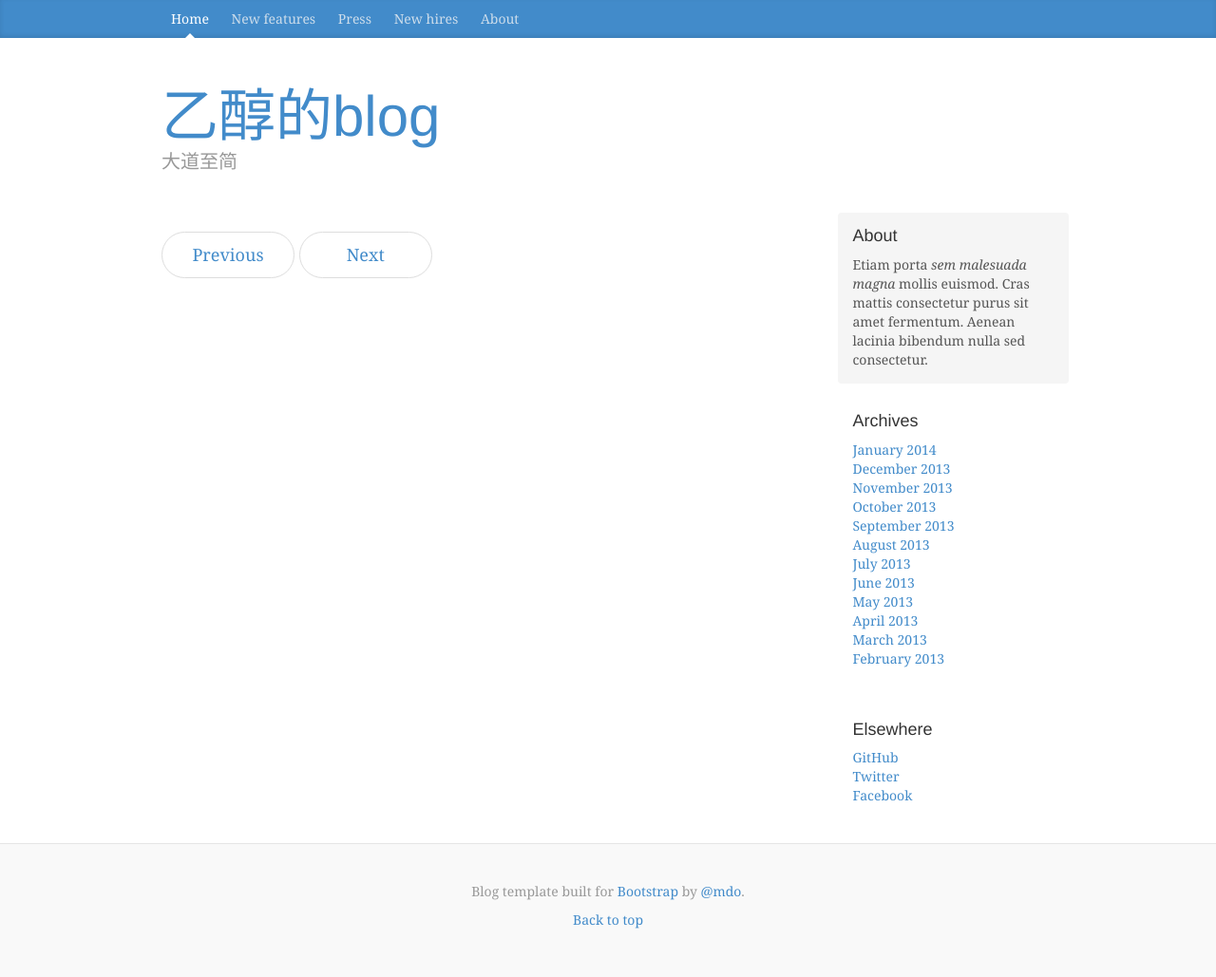
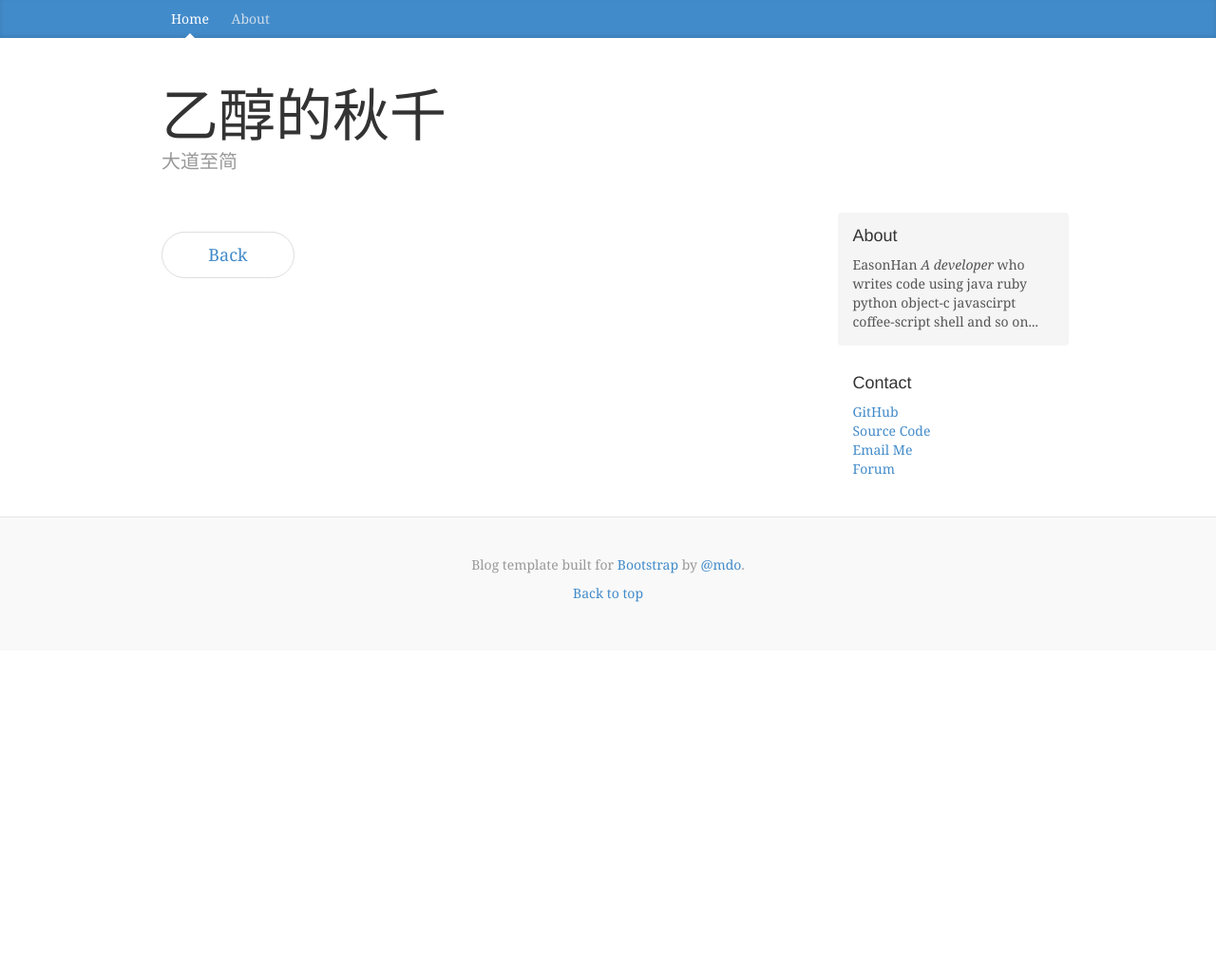
Before and after one commit to easonhan007/flyback_blog, a Python web app: template templates/index.html in a window 1280 px wide. Shown: the whole page at 95% size. After the commit the page ends 634 px from the top, so only its background shows below. Run offline with Jinja, Linux system fonts and the light colour scheme; the template is opened without the code that fills it, so the values that code supplies are empty; some libraries are stand-ins or nearby versions.

Commit message:
finish basic function

```diff
--- a/static/css/blog.css
+++ b/static/css/blog.css
@@ -161,3 +161,7 @@ h6, .h6 {
   background-color: #f9f9f9;
   border-top: 1px solid #e5e5e5;
 }
+
+.del-link {
+  padding-left: 1em;
+}
--- a/templates/_about.html
+++ b/templates/_about.html
@@ -1,4 +1,4 @@
 <div class="sidebar-module sidebar-module-inset">
 	<h4>About</h4>
-	<p>Etiam porta <em>sem malesuada magna</em> mollis euismod. Cras mattis consectetur purus sit amet fermentum. Aenean lacinia bibendum nulla sed consectetur.</p>
+	<p>EasonHan<em> A developer </em>who writes code using java ruby python	object-c javascirpt coffee-script shell and so on... </p>
 </div>
--- a/templates/_other.html
+++ b/templates/_other.html
@@ -1,8 +1,9 @@
 <div class="sidebar-module">
-	<h4>Elsewhere</h4>
+	<h4>Contact</h4>
 	<ol class="list-unstyled">
-	  <li><a href="#">GitHub</a></li>
-	  <li><a href="#">Twitter</a></li>
-	  <li><a href="#">Facebook</a></li>
+	  <li><a href="https://github.com/easonhan007">GitHub</a></li>
+	  <li><a href="https://github.com/easonhan007/flyback_blog">Source Code</a></li>
+	  <li><a href="mailto:nbkhic@qq.com">Email Me</a></li>
+	  <li><a href="http://itest.info">Forum</a></li>
 	</ol>
 </div>
--- a/templates/_top_nav.html
+++ b/templates/_top_nav.html
@@ -1,13 +1,11 @@
 <div class="container">
 	<nav class="blog-nav">
 		{% if session['user'] %}
-		  <a class="pull-right blog-nav-item" href="{{ url_for('logout') }}">logout</a>
+		  <a class="pull-right blog-nav-item" href="{{ url_for('logout') }}">Logout</a>
+		  <a class="pull-right blog-nav-item" href="{{ url_for('create_post') }}">Create Post</a>
 			<p class="pull-right blog-nav-item">Welcome {{ session['user'] }}</p>
 		{% endif %}
 	  <a class="blog-nav-item active" href="#">Home</a>
-	  <a class="blog-nav-item" href="#">New features</a>
-	  <a class="blog-nav-item" href="#">Press</a>
-	  <a class="blog-nav-item" href="#">New hires</a>
 	  <a class="blog-nav-item" href="#">About</a>
 	</nav>
 </div>
--- a/templates/default_layout.html
+++ b/templates/default_layout.html
@@ -35,7 +35,7 @@
     <div class="container">
 
       <div class="blog-header">
-        <h2 class="blog-title"><a href="/">乙醇的blog</a></h2>
+        <h2 class="blog-title">乙醇的秋千</h2>
         <p class="lead blog-description">大道至简</p>
       </div>
 
@@ -49,7 +49,7 @@
 
         <div class="col-sm-3 col-sm-offset-1 blog-sidebar">
           {% include "_about.html" %}
-          {% include "_archive.html" %}
+          {# {% include "_archive.html" %} #}
           {% include "_other.html" %}
         </div><!-- /.blog-sidebar -->
 
--- a/templates/index.html
+++ b/templates/index.html
@@ -1,18 +1,33 @@
 {% extends "default_layout.html" %}
 {% block main %}
   {% for post in posts %}
-    <div class="blog-post">
-      <a href="{{ url_for('show_post', post_id=post['_id']) }}"><h2 class="blog-post-title">{{ post['title'] }}</h2></a>
-      <p class="blog-post-meta">{{ post['created_at'] }} by <a href="#">{{ post['creator'] }}</a></p>
+    <div class="blog-post" id="post_top">
+      <h2 class="blog-post-title"><a href="{{ url_for('show_post', post_id=post['_id']) }}">{{ post['title'] }}</a></h2>
+      <p class="blog-post-meta">{{ post['created_at'].strftime('%Y-%m-%d %H:%m') }} by {{ post['creator'] }}</p>
       {{ vender_markdown(post['content'])|safe }}
+      {% if action == 'show' %}
+        <a href="#post_top">Back to top</a>
+      {% endif %}
+
       {% if session['user'] %}
+        <a class="pull-right del-link" href="{{ url_for('del_post', post_id=post['_id']) }}" onclick="return confirm('Are you sure want to dele');">Delete</a>
         <a class="pull-right" href="{{ url_for('edit_post', post_id=post['_id']) }}">Edit</a>
       {% endif %}
     </div>
   {% endfor %}
 
-  <ul class="pager">
-    <li><a href="#">Previous</a></li>
-    <li><a href="#">Next</a></li>
-  </ul>
+  {% if action == 'list' %}
+    <ul class="pager">
+      {% if pre_page >= 1 %}
+        <li><a href="#">Previous</a></li>
+      {% endif %}
+      {% if next_page < total_page %}
+        <li><a href="#">Next</a></li>
+      {% endif %}
+    </ul>
+  {% else %}
+    <ul class="pager">
+      <li><a href="{{ url_for('post_list') }}">Back</a></li>
+    </ul>
+  {% endif %}
 {% endblock main %}
```
Also changed, not shown: app.py (+27 -2 lines).
